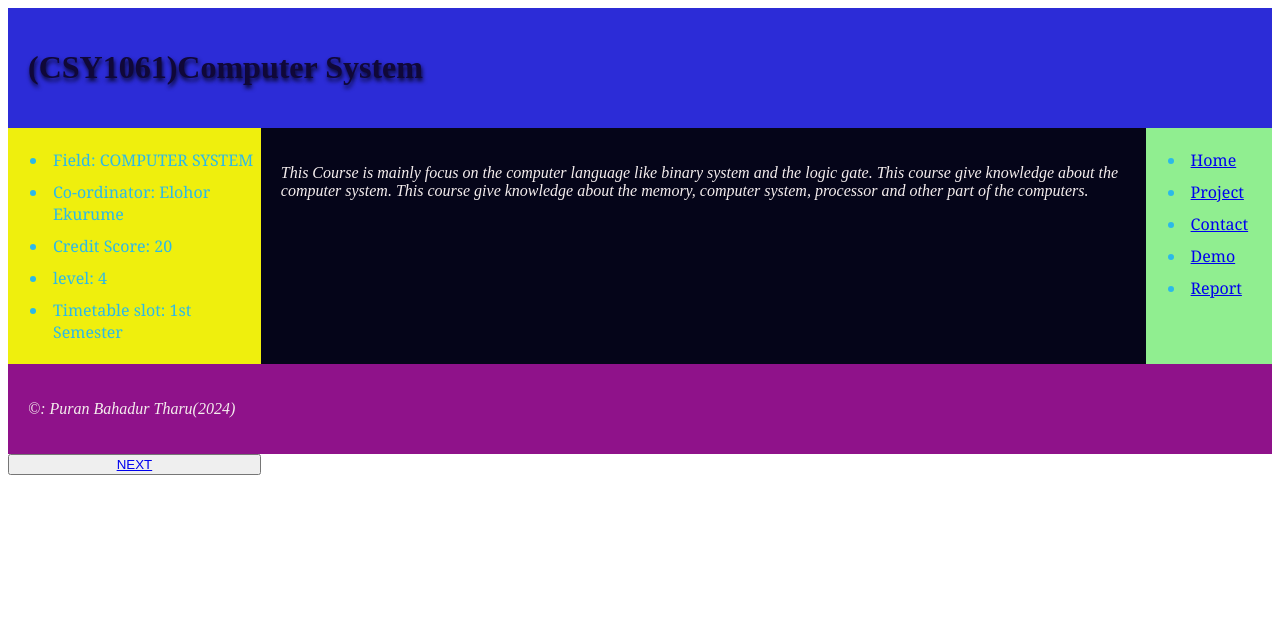
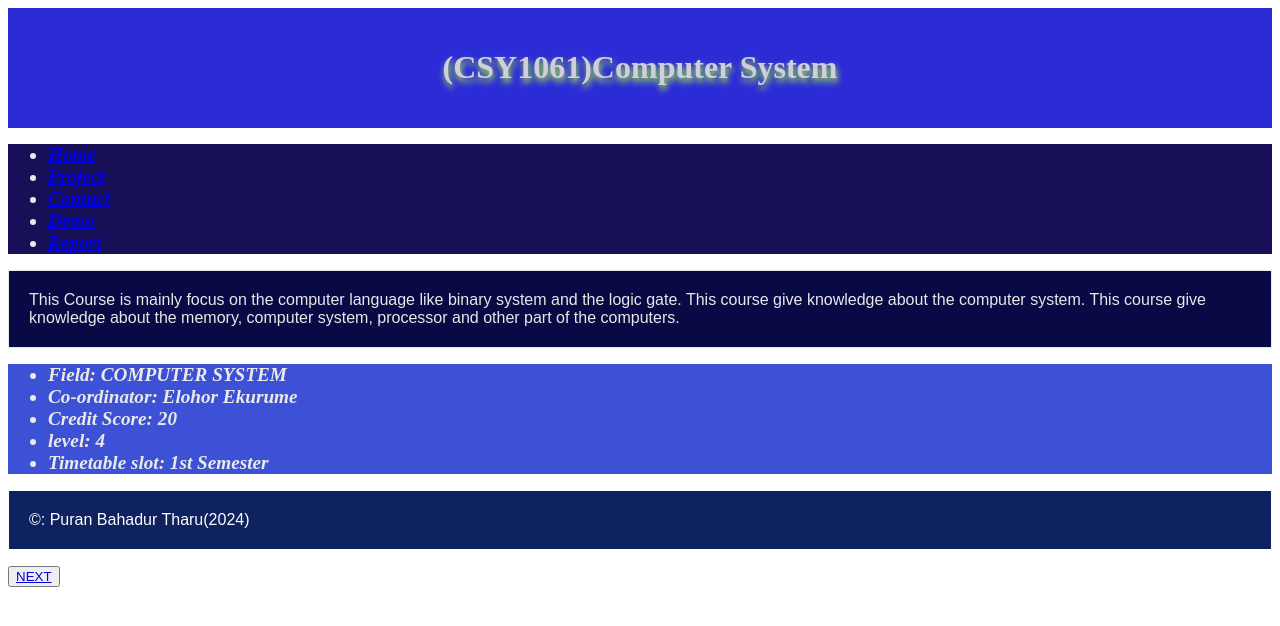
Before and after one commit to Puran-T/web-development-test, a plain HTML site: page Demo.html in a window 1280 px wide. Drawn offline with Linux system fonts and the light colour scheme.

Commit message:
change the formate of design

```diff
--- a/C-main.css
+++ b/C-main.css
@@ -1,17 +1,21 @@
 h1 {
-    color: rgb(34, 239, 51);
-    box-shadow: rgba(50, 50, 93, 0.25) 0px 30px 60px -12px inset, rgba(0, 0, 0, 0.3) 0px 18px 36px -18px inset;
+    color:rgb(208, 206, 221);
+    border-bottom:underline;
+    text-shadow: 1px 4px 6px rgb(168, 248, 49);
     font-weight: bolder;
-    font-size: larger;
+    text-align: center;
 }
 p {
-    color: rgb(172, 206, 24);
-    font-style: italic;
-    font-display: black;
-}
-li {
-    color:rgb(27, 22, 24);
-    font-style: italic;
+    font-family: fantasy;
+    border: 1px solid;
+    font:italic;
+    padding: 20px;
+ }
+ li {
+    color: rgb(233, 235, 233);
+    font-size: larger;
+    font-weight: bold;
+    font-style: oblique;
 
 }
 header {
@@ -20,31 +24,41 @@ header {
     padding: 20px;
     grid-area: header;
 }
-nav {
-    background-color: rgb(239, 239, 13);
-    grid-area: nav;
-}
 main {
-    background-color: rgb(5, 5, 25);
+    background-color: rgb(9, 9, 70);
     color: rgb(234, 231, 231);
     grid-area: main;
 }
 aside {
-    background-color: rgb(144, 238, 144);
+    background-color: rgb(24, 16, 86);
     grid-area: aside;
+    color: rgb(231, 243, 243);
 }
 footer {
-    background-color: rgb(143, 18, 138);
-    color: rgb(177, 173, 173);
+    background-color: rgb(14, 34, 95);
+    color: rgb(255, 253, 253);
     grid-area: footer;
 }
-body {
-    display: grid;
-    grid-template-columns: 20% 70% 10%;
-    grid-template-rows: auto;
-    grid-template-areas:
-    "header header header"
-    "nav main aside"
-    "footer footer footer"
-    ;
+nav {
+    background-color: rgb(60, 81, 213);
+    grid-area: nav;
 }
+.navbar ul{
+    list-style-type: none;
+    padding: 0px;
+    margin: 0px;
+    overflow: hidden;
+}
+.navbar a{
+    color: rgb(234, 228, 228);
+    text-decoration: none;
+    padding: 15px;
+    display: block;
+    text-align: center;
+}
+.navbar a:hover{
+    background-color: rgb(25, 39, 128);
+}
+.navbar li{
+    float: left;
+}
--- a/D-main.css
+++ b/D-main.css
@@ -1,23 +1,22 @@
 h1 {
-    color:rgb(16, 8, 56);
-    font-weight: 700;
-    text-shadow: 1px 3px 4px rgb(6, 6, 32);
-    text-decoration: rgb(2, 2, 216);
-    font-size: xx-large;
+    color:rgb(208, 206, 221);
+    border-bottom:underline;
+    text-shadow: 1px 4px 6px rgb(168, 248, 49);
+    font-weight: bolder;
+    text-align: center;
 }
 p {
-    color:rgb(245, 238, 238);
-    font-style: italic;
-    text-overflow: clip;
-    text-shadow: rgb(18, 12, 12);
-    font-family: 'Times New Roman', Times, serif;
+    font-family: fantasy;
+    border: 1px solid;
+    font:italic;
     padding: 20px;
-}
-li {
-    color:rgb(44, 185, 232);
-    font-family: Cambria, Cochin, Georgia, Times, 'Times New Roman', serif;
+ }
+ li {
+    color: rgb(233, 235, 233);
+    font-size: larger;
+    font-weight: bold;
+    font-style: oblique;
 
-    padding: 5px;
 }
 header {
     background-color: rgb(44, 44, 215);
@@ -25,31 +24,41 @@ header {
     padding: 20px;
     grid-area: header;
 }
-nav {
-    background-color: rgb(239, 239, 13);
-    grid-area: nav;
-}
 main {
-    background-color: rgb(5, 5, 25);
+    background-color: rgb(9, 9, 70);
     color: rgb(234, 231, 231);
     grid-area: main;
 }
 aside {
-    background-color: rgb(144, 238, 144);
+    background-color: rgb(24, 16, 86);
     grid-area: aside;
+    color: rgb(231, 243, 243);
 }
 footer {
-    background-color: rgb(143, 18, 138);
-    color: rgb(177, 173, 173);
+    background-color: rgb(14, 34, 95);
+    color: rgb(255, 253, 253);
     grid-area: footer;
 }
-body {
-    display: grid;
-    grid-template-columns: 20% 70% 10%;
-    grid-template-rows: auto;
-    grid-template-areas:
-    "header header header"
-    "nav main aside"
-    "footer footer footer"
-    ;
+nav {
+    background-color: rgb(60, 81, 213);
+    grid-area: nav;
 }
+.navbar ul{
+    list-style-type: none;
+    padding: 0px;
+    margin: 0px;
+    overflow: hidden;
+}
+.navbar a{
+    color: rgb(234, 228, 228);
+    text-decoration: none;
+    padding: 15px;
+    display: block;
+    text-align: center;
+}
+.navbar a:hover{
+    background-color: rgb(25, 39, 128);
+}
+.navbar li{
+    float: left;
+}
--- a/P-main.css
+++ b/P-main.css
@@ -1,16 +1,21 @@
 h1 {
-    color:rgb(218, 3, 3);
+    color:rgb(208, 206, 221);
+    border-bottom:underline;
+    text-shadow: 1px 4px 6px rgb(168, 248, 49);
     font-weight: bolder;
-    font-size: x-large;
+    text-align: center;
 }
 p {
-    color:rgb(229, 200, 14);
-    border:rgb(212, 55, 37);
+    font-family: fantasy;
+    border: 1px solid;
+    font:italic;
+    padding: 20px;
+ }
+ li {
+    color: rgb(233, 235, 233);
+    font-size: larger;
+    font-weight: bold;
     font-style: oblique;
-}
-li {
-    color:rgb(38, 73, 73);
-    font-family: 'Segoe UI', Tahoma, Geneva, Verdana, sans-serif;
 
 }
 header {
@@ -20,30 +25,40 @@ header {
     grid-area: header;
 }
 main {
-    background-color: rgb(5, 5, 25);
+    background-color: rgb(9, 9, 70);
     color: rgb(234, 231, 231);
     grid-area: main;
 }
+aside {
+    background-color: rgb(24, 16, 86);
+    grid-area: aside;
+    color: rgb(231, 243, 243);
+}
+footer {
+    background-color: rgb(14, 34, 95);
+    color: rgb(255, 253, 253);
+    grid-area: footer;
+}
 nav {
-    background-color: rgb(239, 239, 13);
+    background-color: rgb(60, 81, 213);
     grid-area: nav;
 }
-aside {
-    background-color: rgb(144, 238, 144);
-    grid-area: aside;
+.navbar ul{
+    list-style-type: none;
+    padding: 0px;
+    margin: 0px;
+    overflow: hidden;
 }
-footer {
-    background-color: rgb(143, 18, 138);
-    color: rgb(177, 173, 173);
-    grid-area: footer;
+.navbar a{
+    color: rgb(234, 228, 228);
+    text-decoration: none;
+    padding: 15px;
+    display: block;
+    text-align: center;
 }
-body {
-    display: grid;
-    grid-template-columns: 20% 70% 10%;
-    grid-template-rows: auto;
-    grid-template-areas:
-    "header header header"
-    "nav main aside"
-    "footer footer footer"
-    ;
+.navbar a:hover{
+    background-color: rgb(25, 39, 128);
 }
+.navbar li{
+    float: left;
+}
--- a/R-main.css
+++ b/R-main.css
@@ -1,34 +1,64 @@
-body {
-    display: grid;
-    grid-template-columns: 20% 70% 10%;
-    grid-template-rows: auto;
-    grid-template-areas:
-    "header header header"
-    "nav main aside"
-    "footer footer footer"
-    ;
+h1 {
+    color:rgb(208, 206, 221);
+    border-bottom:underline;
+    text-shadow: 1px 4px 6px rgb(168, 248, 49);
+    font-weight: bolder;
+    text-align: center;
 }
-Header {
-    background-color: rgb(41, 41, 236);
-    color: rgb(200, 202, 203);
+p {
+    font-family: fantasy;
+    border: 1px solid;
+    font:italic;
+    padding: 20px;
+ }
+ li {
+    color: rgb(233, 235, 233);
+    font-size: larger;
+    font-weight: bold;
+    font-style: oblique;
+
+}
+header {
+    background-color: rgb(44, 44, 215);
+    color: rgb(244, 239, 239);
     padding: 20px;
     grid-area: header;
 }
-nav {
-    background-color: rgb(239, 239, 13);
-    grid-area: nav;
-}
 main {
-    background-color: rgb(5, 5, 25);
+    background-color: rgb(9, 9, 70);
     color: rgb(234, 231, 231);
     grid-area: main;
 }
 aside {
-    background-color: rgb(144, 238, 144);
+    background-color: rgb(24, 16, 86);
     grid-area: aside;
+    color: rgb(231, 243, 243);
 }
 footer {
-    background-color: rgb(143, 18, 138);
-    color: rgb(177, 173, 173);
+    background-color: rgb(14, 34, 95);
+    color: rgb(255, 253, 253);
     grid-area: footer;
 }
+nav {
+    background-color: rgb(60, 81, 213);
+    grid-area: nav;
+}
+.navbar ul{
+    list-style-type: none;
+    padding: 0px;
+    margin: 0px;
+    overflow: hidden;
+}
+.navbar a{
+    color: rgb(234, 228, 228);
+    text-decoration: none;
+    padding: 15px;
+    display: block;
+    text-align: center;
+}
+.navbar a:hover{
+    background-color: rgb(25, 39, 128);
+}
+.navbar li{
+    float: left;
+}
```
